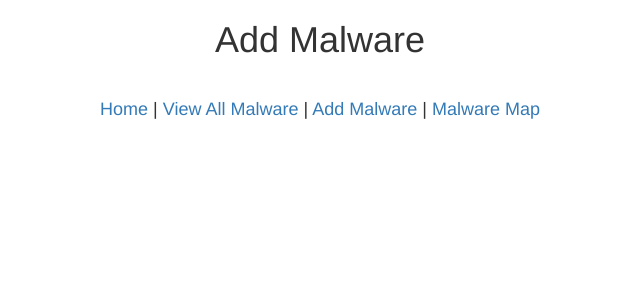
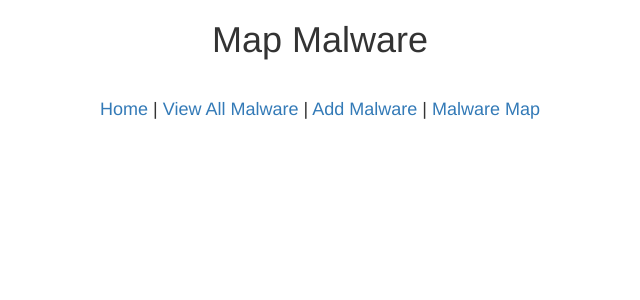
Before and after one commit to nfahrenk/ece4813, a Flask app: template templates/dashboard.html in a window 1280 px wide. Shown: the top 300 px of the page, without its empty margins (320-960 px from the left). Run offline with Flask 2, Linux system fonts and the light colour scheme; the template is opened without the code that fills it, so the values that code supplies are empty; some libraries are stand-ins or nearby versions.

Commit message:
Modify page title

```diff
--- a/templates/dashboard.html
+++ b/templates/dashboard.html
@@ -1,5 +1,5 @@
 {% extends "base.html" %}
-{% block title %}Add Malware{% endblock %}
+{% block title %}Map Malware{% endblock %}
 {% block content %}
     <div id="myDiv"></div>
     <script src="https://cdn.plot.ly/plotly-latest.min.js"></script>
```
